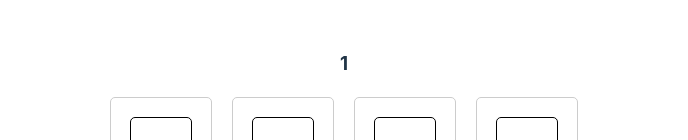
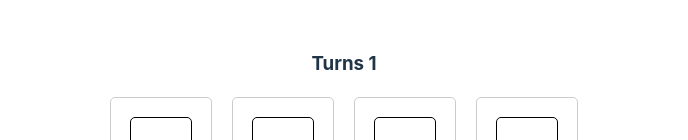
Before and after one commit to chrsteffen1/the-game, a React (Vite) app: page / in a window 1280 px wide. Shown: the part 142-282 px from the top of the page, without its empty margins (296-984 px from the left). Built offline with nearby package versions, Linux system fonts and the light colour scheme.

Commit message:
Ui improvement

```diff
--- a/src/Game.jsx
+++ b/src/Game.jsx
@@ -173,7 +173,7 @@ const Game = () => {
 return (
     <div className="game-container"> {/* Class for centering and background */}
       <h1>The Game - Single Player</h1>
-      <h3>{turn}</h3>
+      <h3>Turns {turn}</h3>
       <div id="game-board"> {/* ID for game board */}
         {/* Ascending Pile 1 */}
         <div className="pile" id="asc-pile-1" onClick={() => playCard('ascPile1')}>
```
